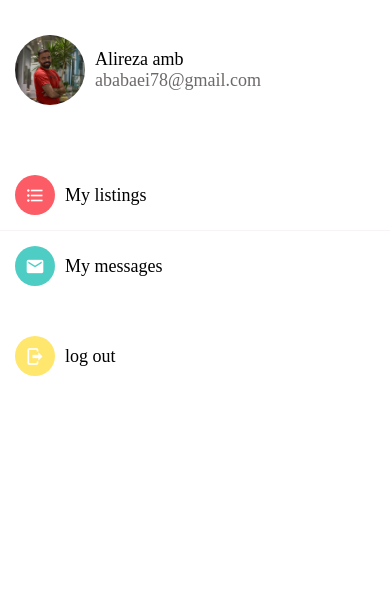
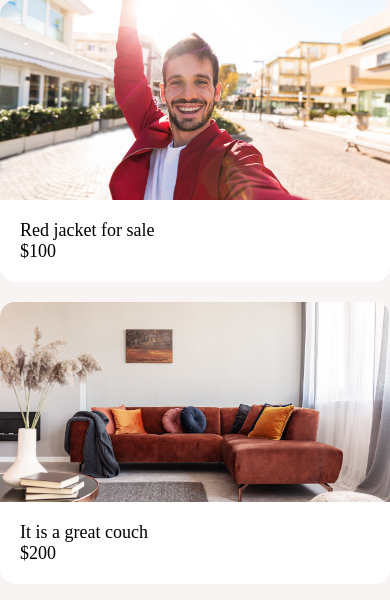
Before and after one commit to alirezaamb/starting-react-native, a React Native app: screen / in a window 390 px wide. Shown: the top 600 px of the page. Built offline with nearby package versions, Linux system fonts and the light colour scheme.

Commit message:
feat:create listings screen

```diff
--- a/App.js
+++ b/App.js
@@ -10,12 +10,13 @@ import Screen from './app/components/Screen';
 import Icon from './app/components/Icon';
 import ListItem from './app/components/ListItem';
 import AccountScreen from './app/screens/AccountScreen';
+import ListingsScreen from './app/screens/ListingsScreen';
 
 export default function App() {
   return (
-    <Screen>
-      <AccountScreen />
-    </Screen>
+    // <Screen>
+    <ListingsScreen />
+    // </Screen>
   );
 }
 
--- /dev/null
+++ b/app/screens/ListingsScreen.js
@@ -0,0 +1,38 @@
+import React from 'react';
+import Screen from '../components/Screen';
+import { FlatList, StyleSheet } from 'react-native';
+import Card from '../components/Card';
+import colors from '../config/colors';
+
+const listings = [
+  {
+    id: 1,
+    title: 'Red jacket for sale',
+    price: 100,
+    image: require('../assets/jacket.jpg'),
+  },
+  {
+    id: 2,
+    title: 'It is a great couch',
+    price: 200,
+    image: require('../assets/couch.jpg'),
+  },
+];
+
+export default function ListingsScreen() {
+  return (
+    <Screen style={styles.screen}>
+      <FlatList
+        data={listings}
+        keyExtractor={(listing) => listing.id.toString()}
+        renderItem={({ item }) => (
+          <Card title={item.title} price={item.price} image={item.image} />
+        )}
+      />
+    </Screen>
+  );
+}
+
+const styles = StyleSheet.create({
+  screen: { padding: 20, backgroundColor: colors.light },
+});
```
